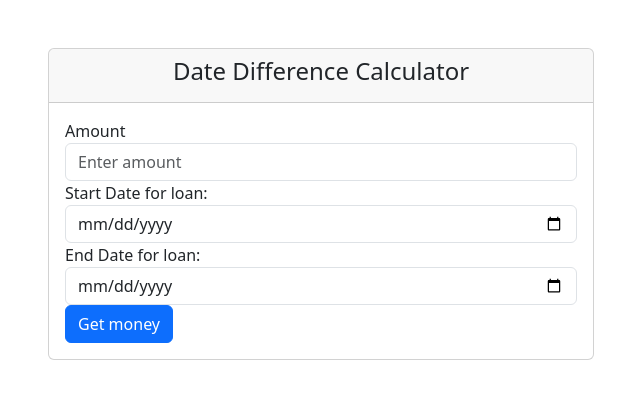
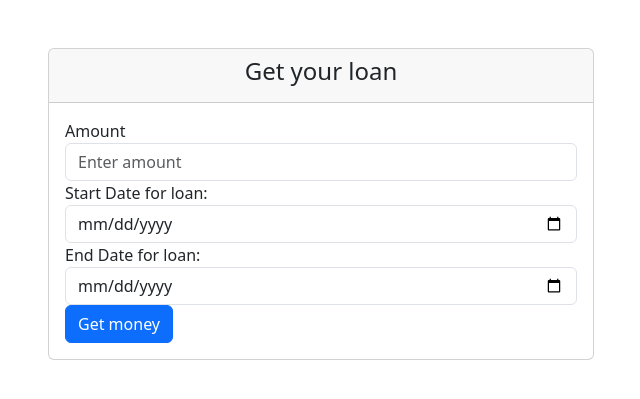
Before and after one commit to shuvo37/BANK_MANAGEMENT_SYSTEM, a PHP site: page /get_money.php in a window 1280 px wide. Shown: the part 56-455 px from the top of the page, without its empty margins (319-959 px from the left). Run offline with PHP 8.4, Linux system fonts and the light colour scheme; some libraries are stand-ins or nearby versions.

Commit message:
Add files via upload

```diff
--- a/Bank_management_system/get_money.php
+++ b/Bank_management_system/get_money.php
@@ -190,7 +190,7 @@ if ($_SERVER['REQUEST_METHOD'] == 'POST') {
     <div class="row justify-content-center">
         <div class="col-md-6">
             <div class="card">
-                <div class="card-header text-center"><h4>Date Difference Calculator</h4></div>
+                <div class="card-header text-center"><h4>Get your loan</h4></div>
                 <div class="card-body">
                     <form action="get_money.php" method="POST">
                         <div class="form-group">
```
Also changed, not shown: Bank_management_system/withdrow_money.php (+3 -25 lines).
